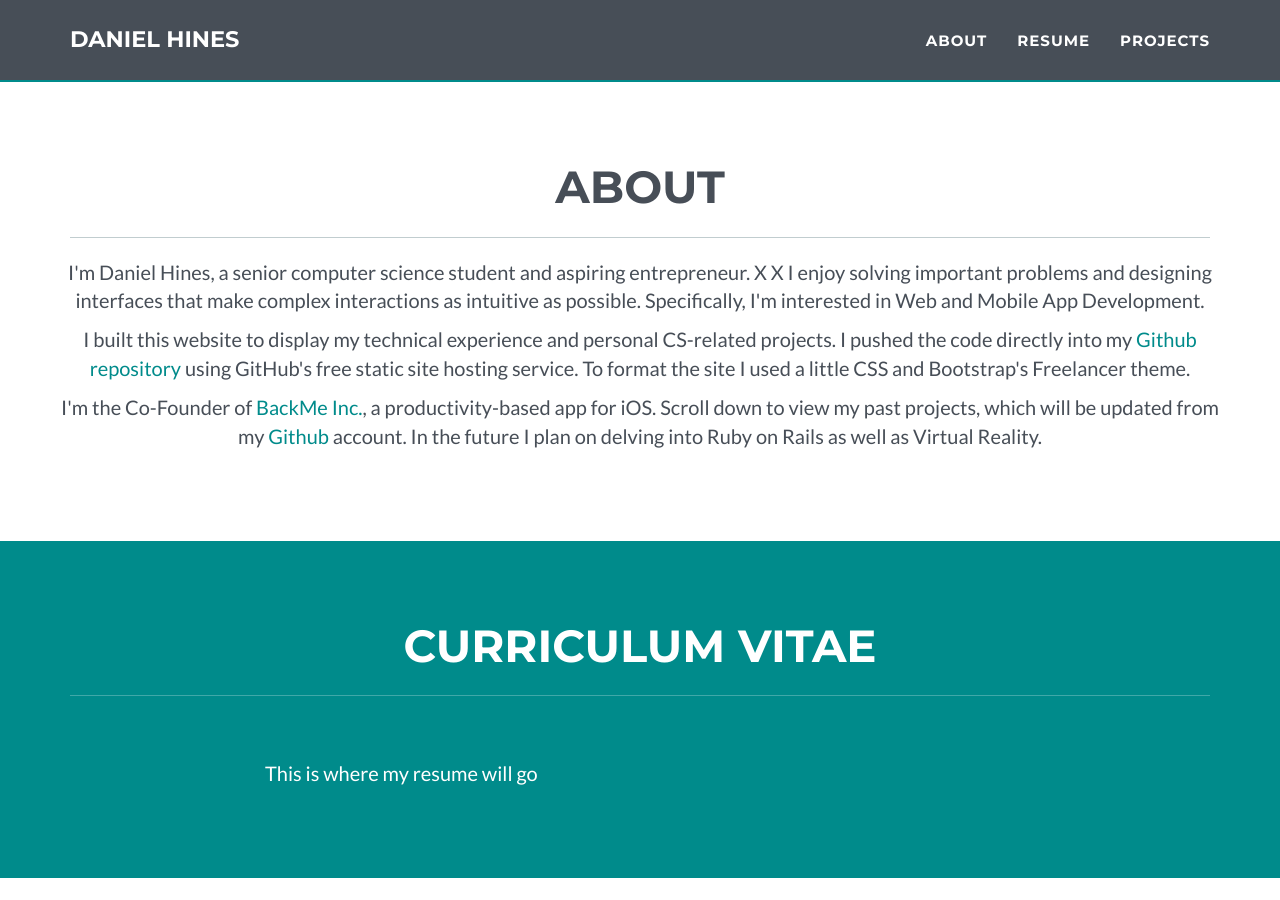
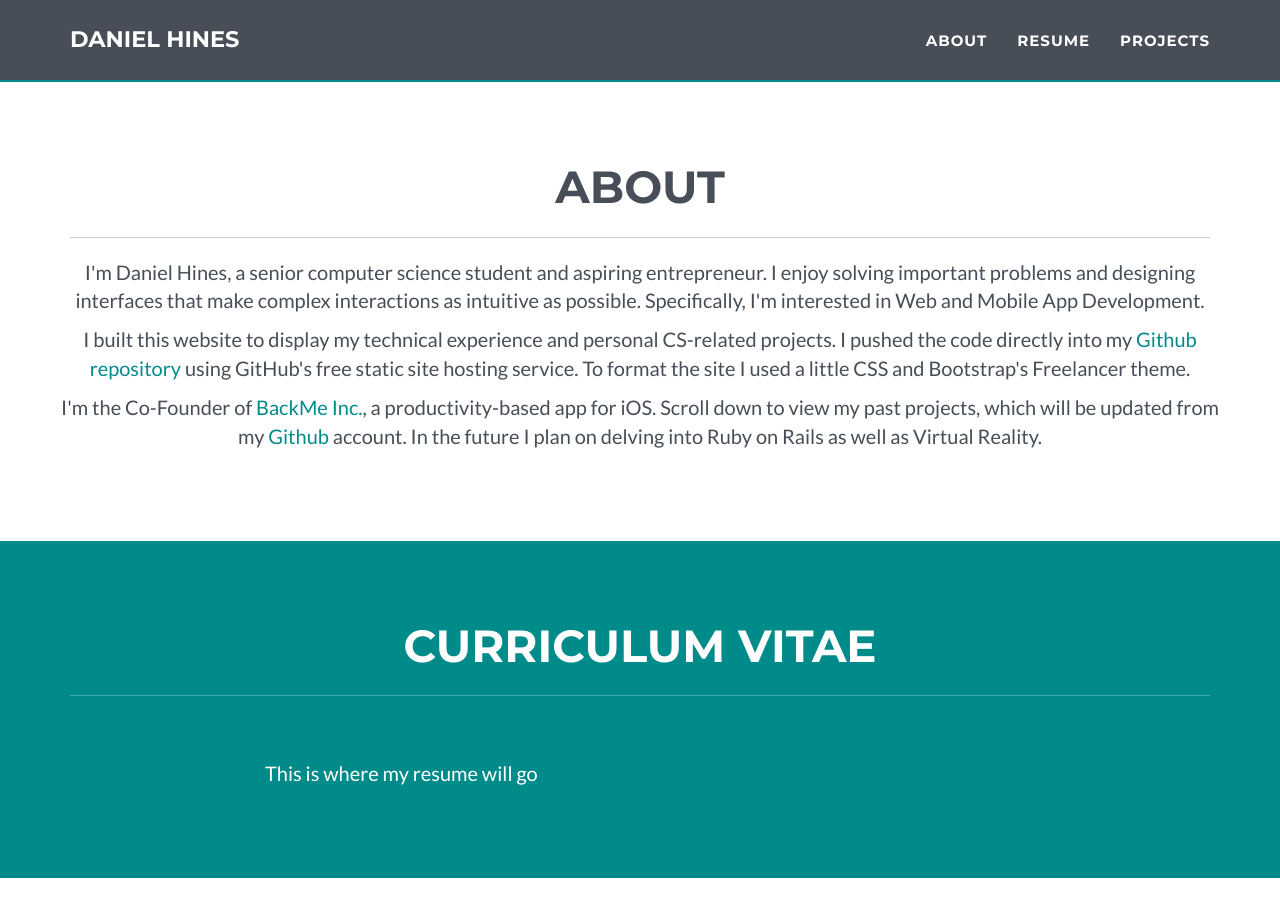
Before and after one commit to danielchines/danielchines.github.io, a Jekyll site: the page built from index.html, in a window 1280 px wide and 900 px high, scrolled down 741 px. Built offline with Jekyll 4.4.1, drawn with Linux system fonts in a browser that asks for light colours.

```diff
--- a/_config.yml
+++ b/_config.yml
@@ -29,8 +29,8 @@ color:
 
 # About section
 about:
-   p1: |
-     I'm Daniel Hines, a senior computer science student and aspiring entrepreneur. X                          X
+   p1: >
+     I'm Daniel Hines, a senior computer science student and aspiring entrepreneur.
      I enjoy solving important problems and designing interfaces that make complex interactions as intuitive as possible. Specifically, I'm interested in Web and Mobile App Development.
    p2: I built this website to display my technical experience and personal CS-related projects. I pushed the code directly into my <a href="https://github.com/danielchines/danielchines.github.io">Github repository</a> using GitHub's free static site hosting service. To format the site I used a little CSS and Bootstrap's Freelancer theme.
    p3: I'm the Co-Founder of <a href="https://backme.com">BackMe Inc.</a>, a productivity-based app for iOS. Scroll down to view my past projects, which will be updated from my <a href="https://github.com/danielchines">Github</a> account. In the future I plan on delving into Ruby on Rails as well as Virtual Reality.
```
